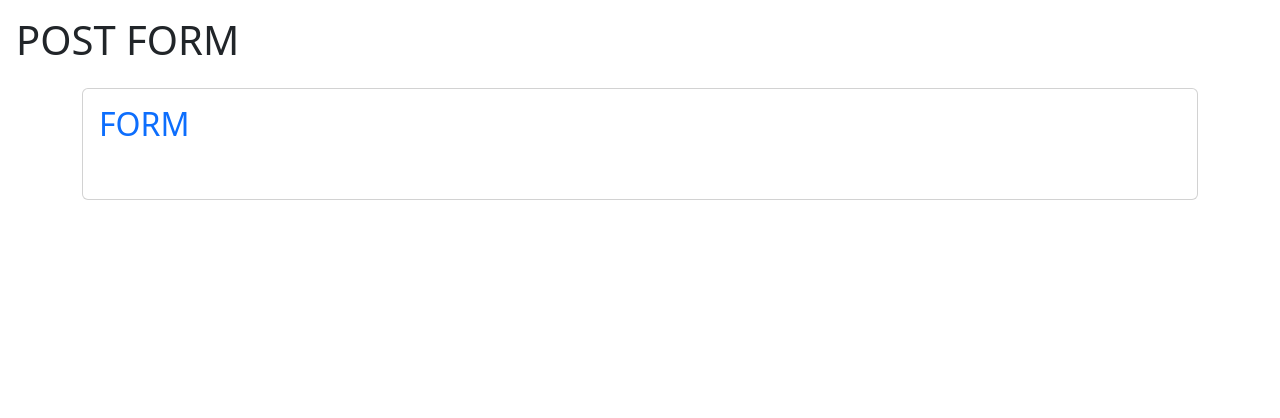
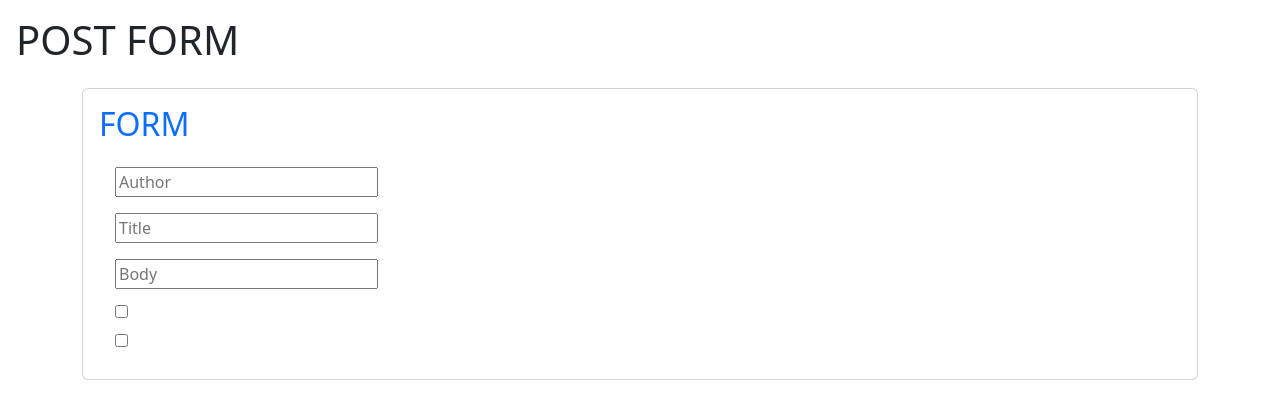
Before and after one commit to maksbernatskyy/react-post-form, a React (Vite) app: page / in a window 1280 px wide. Shown: the top 418 px of the page. Built offline with nearby package versions, Linux system fonts and the light colour scheme.

Commit message:
add inputs

```diff
--- a/src/components/Main.jsx
+++ b/src/components/Main.jsx
@@ -19,7 +19,35 @@ export default function Main() {
                     <div className="card-body">
                         {/* Form */}
                         <form>
-
+                            <div className="d-flex flex-column gap-3">
+                                {/* Author */}
+                                <input
+                                    className="w-25"
+                                    type="text"
+                                    placeholder="Author"
+                                />
+                                {/* Title */}
+                                <input
+                                    className="w-25"
+                                    type="text"
+                                    placeholder="Title"
+                                />
+                                {/* Body */}
+                                <input
+                                    className="w-25"
+                                    type="text"
+                                    placeholder="Body"
+                                />
+                                {/* Public */}
+                                <input
+                                    className="align-self-start"
+                                    type="checkbox"
+                                />
+                                <input
+                                    className="align-self-start"
+                                    type="checkbox"
+                                />
+                            </div>
                         </form>
                     </div>
                 </div>
```
